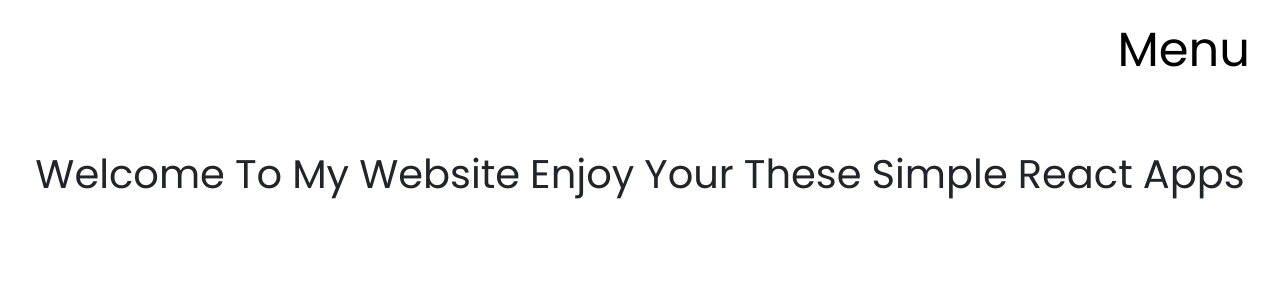
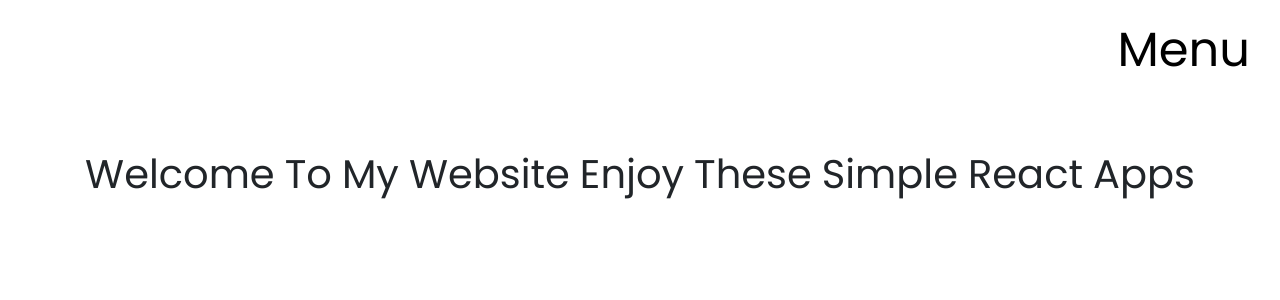
Before and after one commit to punkmohamed/Simple-React-apps, a React (Vite) app: page / in a window 1280 px wide. Shown: the top 300 px of the page. Built offline with nearby package versions, Linux system fonts and the light colour scheme.

Commit message:
adjusting z-index

```diff
--- a/src/componets/Home.jsx
+++ b/src/componets/Home.jsx
@@ -2,7 +2,7 @@ import { useEffect, useRef } from "react";
 import { gsap } from 'gsap';
 import LoopingTextAnimation from "./animation/TextAnimation";
 const Home = () => {
-    const words = ['Welcome', 'To', 'My', 'Website', 'Enjoy', 'Your', 'These', 'Simple', 'React', 'Apps'];
+    const words = ['Welcome', 'To', 'My', 'Website', 'Enjoy', 'These', 'Simple', 'React', 'Apps'];
     return (
         <div className="d-flex  justify-content-center align-items-center">
             <LoopingTextAnimation words={words} />
```
